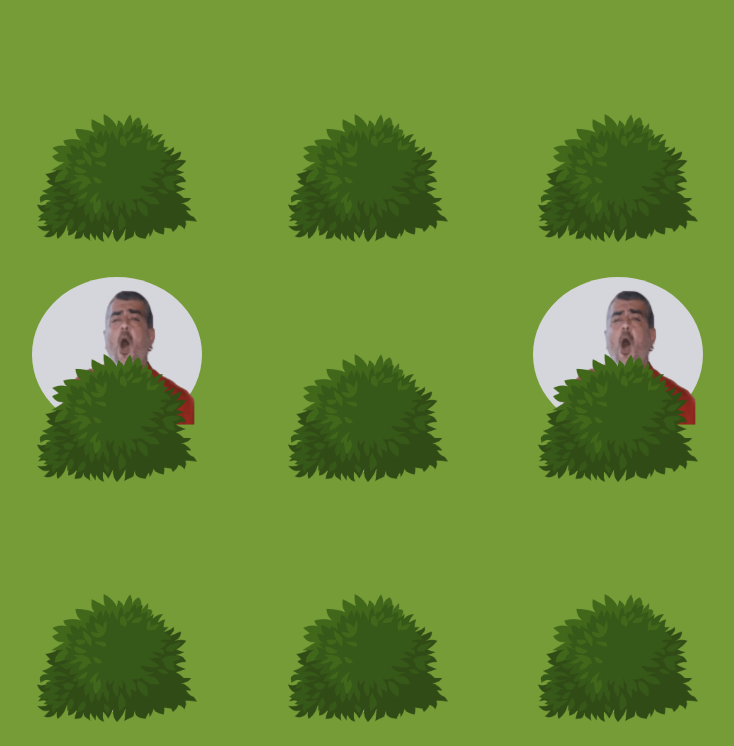
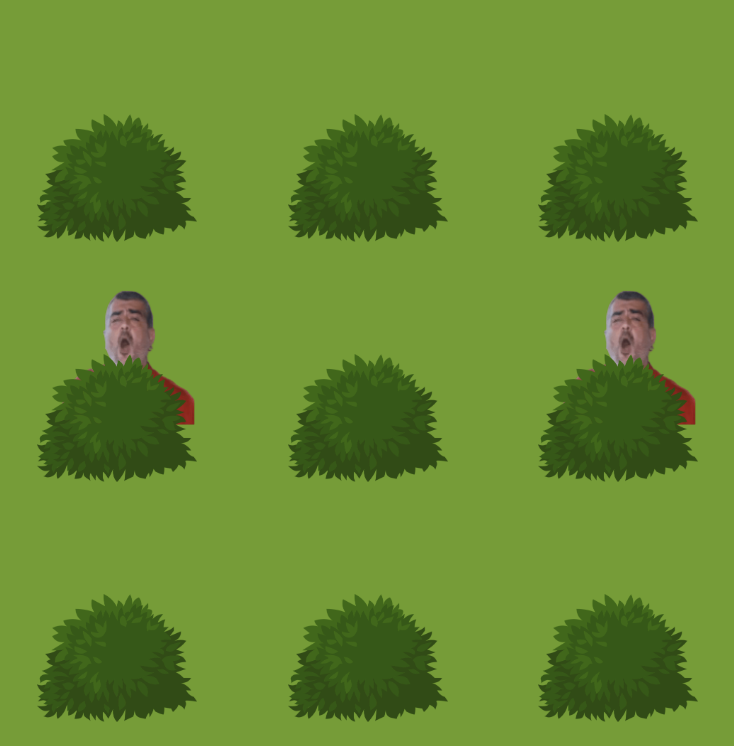
Before and after one commit to rajeshcse02/whack-a-mole, a plain HTML site: page index.html in a window 1280 px wide. Shown: the part 87-833 px from the top of the page, without its empty margins (247-981 px from the left). Drawn offline with Linux system fonts and the light colour scheme.

Commit message:
Update main.css

```diff
--- a/main.css
+++ b/main.css
@@ -37,7 +37,7 @@ body{
     left: 50%;
     transform: translateX(-50%);
     cursor: pointer;
-    background-color: #d5d6db;
+
     border-radius: 50%;
     transition: all 300ms ease;
 }
```
